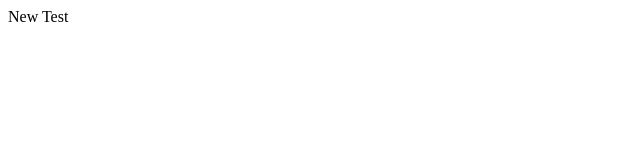
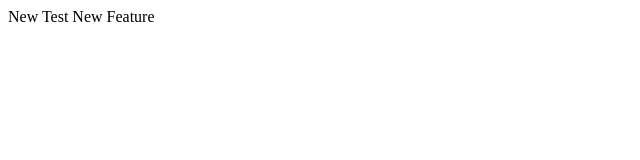
Before and after one commit to FarhasHub/repo1, a plain HTML site: page index.html in a window 1280 px wide. Shown: the whole page, without its empty margins (0-640 px from the left). Drawn offline with Linux system fonts and the light colour scheme.

Commit message:
feature branch added

```diff
--- a/index.html
+++ b/index.html
@@ -1 +1,2 @@
 <p1>New Test </P1>
+<p1>New Feature</P1>
```
